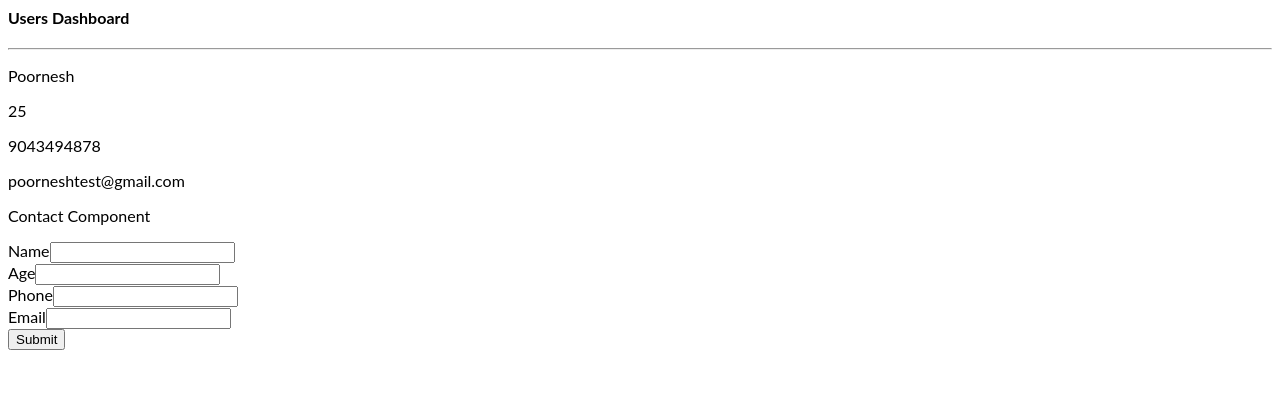
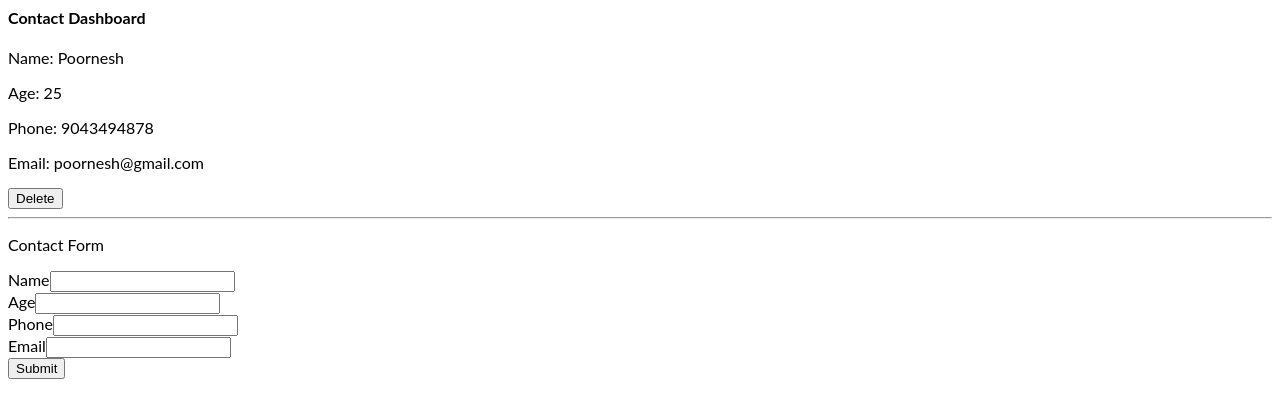
Before and after one commit to poornesh-pH/react-useReducer-useContext, a React (Create React App) app: page / in a window 1280 px wide. Shown: the top 418 px of the page. Built offline with nearby package versions, Linux system fonts and the light colour scheme.

Commit message:
Added "ADD", "DDELETE" functionality

```diff
--- a/package.json
+++ b/package.json
@@ -4,7 +4,8 @@
   "private": true,
   "dependencies": {
     "react": "^17.0.2",
-    "react-dom": "^17.0.2"
+    "react-dom": "^17.0.2",
+    "uuid": "^8.3.2"
   },
   "scripts": {
     "start": "react-scripts start",
--- a/src/App.js
+++ b/src/App.js
@@ -1,12 +1,12 @@
-import React, { useContext } from 'react';
+import React from 'react';
 import './style.css';
 import ContactComponent from './ContactComponent';
-import DisplayContact from './DisplayContact'
-import Store, { ContactContext } from './Store';
+import DisplayContact from './DisplayContact';
+import Store from './Store';
 export default function App(props) {
   return (
     <Store>
-      <h4>Users Dashboard</h4>
+      <h4>Contact Dashboard</h4>
       <DisplayContact />
       <ContactComponent />
     </Store>
--- a/src/ContactComponent.js
+++ b/src/ContactComponent.js
@@ -1,5 +1,6 @@
 import React, { useState, useContext } from 'react';
 import { ContactContext } from './Store';
+import { v4 as uuidv4 } from 'uuid';
 const ContactComponent = () => {
   const [name, SetName] = useState('');
   const [age, SetAge] = useState('');
@@ -9,12 +10,19 @@ const ContactComponent = () => {
 
   const handleSubmit = (e) => {
     e.preventDefault();
-    dispatch({ type: 'ADD_CONTACT' });
+    dispatch({
+      type: 'ADD_CONTACT',
+      contact: { id: uuidv4(), name, age, phone, email },
+    });
+    SetAge('');
+    SetEmail('');
+    SetName('');
+    SetPhone('');
   };
 
   return (
     <div>
-      <p>Contact Component</p>
+      <p>Contact Form</p>
       <form onSubmit={handleSubmit}>
         <label htmlFor="name">Name</label>
         <input
@@ -45,7 +53,7 @@ const ContactComponent = () => {
         <br />
         <label htmlFor="email">Email</label>
         <input
-          type="text"
+          type="email"
           name="email"
           id="email"
           value={email}
--- a/src/ContactReducer.js
+++ b/src/ContactReducer.js
@@ -1,15 +1,9 @@
 const ContactReducer = (state, action) => {
   switch (action.type) {
     case 'ADD_CONTACT':
-      return {
-        ...state,
-        ...action.contact,
-      };
-    case 'UPDATE_CONTACT':
-      return {
-        ...state,
-        contact: action.contact,
-      };
+      return [...state, action.contact];
+    case 'DELETE_CONTACT':
+      return [...state.filter((item) => item.id !== action.id)];
     default:
       return state;
   }
--- a/src/DisplayContact.js
+++ b/src/DisplayContact.js
@@ -2,17 +2,23 @@ import React, { useContext } from 'react';
 import { ContactContext } from './Store';
 const DisplayContact = () => {
   const [state, dispatch] = useContext(ContactContext);
-  console.log(state);
   return (
     <div>
       {state.map((contact) => {
         return (
           <div key={contact.name}>
+            <p>Name: {contact.name}</p>
+            <p>Age: {contact.age}</p>
+            <p>Phone: {contact.phone}</p>
+            <p>Email: {contact.email}</p>
+            <button
+              onClick={() =>
+                dispatch({ type: 'DELETE_CONTACT', id: contact.id })
+              }
+            >
+              Delete
+            </button>
             <hr />
-            <p>{contact.name}</p>
-            <p>{contact.age}</p>
-            <p>{contact.phone}</p>
-            <p>{contact.email}</p>
           </div>
         );
       })}
--- a/src/Store.js
+++ b/src/Store.js
@@ -12,9 +12,10 @@ const Store = ({ children }) => {
 
 const initialState = [
   {
+    id: 1,
     name: 'Poornesh',
     age: '25',
-    email: 'poorneshtest@gmail.com',
+    email: 'poornesh@gmail.com',
     phone: '9043494878',
   },
 ];
```
